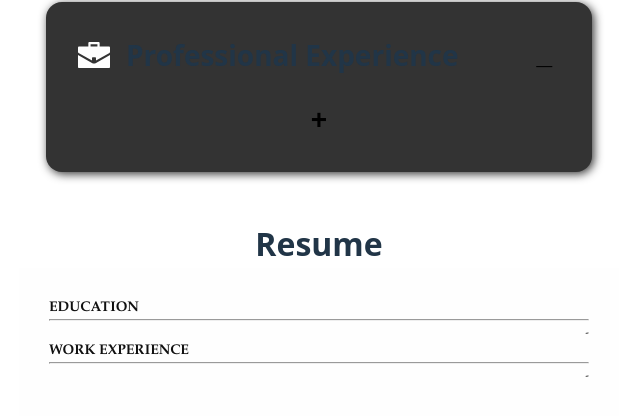
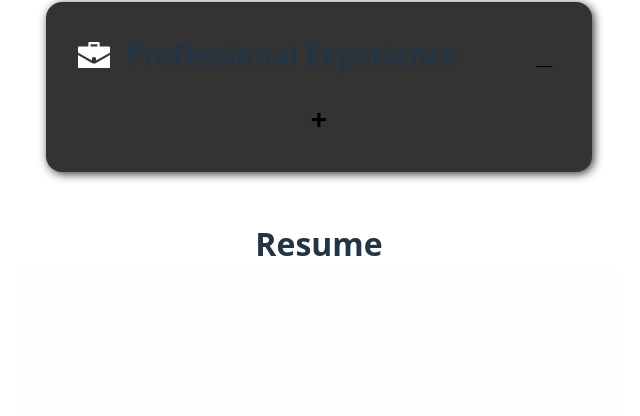
Before and after one commit to Proxtron/resume-builder, a React (Vite) app: page / in a window 1280 px wide. Shown: the part 638-1054 px from the top of the page, without its empty margins (321-961 px from the left). Built offline with nearby package versions, Linux system fonts and the light colour scheme.

Commit message:
Split state into section types

```diff
--- a/src/components/App.jsx
+++ b/src/components/App.jsx
@@ -4,33 +4,23 @@ import OutputColumn from './OutputColumn';
 import { useState } from 'react';
 import { v4 } from 'uuid';
 
-const initialFormValues = {
+const initialGeneralInfoValues = {
   firstName: "",
   lastName: "",
   email: "",
-  phoneNumber: "",
-  school: "",
-  degree: "",
-  degreeStart: "",
-  degreeEnd: "",
-  companyName: "",
-  jobTitle: "",
-  jobDescription: "",
-  startDate: "",
-  endDate: ""
+  phoneNumber: ""
 }
-
 const initialEducationValues = [];
 const initialExperienceValues = [];
 
 function App() {
-  const [formValues, setFormValues] = useState(initialFormValues);
+  const [generalInfoValues, setGeneralInfoValues] = useState(initialGeneralInfoValues);
   const [educationValues, setEducationValues] = useState(initialEducationValues);
   const [experienceValues, setExperienceValues] = useState(initialExperienceValues);
 
   function onFormChange(key, value) {
-    setFormValues({
-        ...formValues,
+    setGeneralInfoValues({
+        ...generalInfoValues,
         [key]: value
     })
   }
@@ -38,6 +28,7 @@ function App() {
   function addEducation() {
     const newEducation = {
       id: v4(),
+      school: "",
       degree: "",
       degreeStart: "",
       degreeEnd: ""
@@ -101,10 +92,10 @@ function App() {
 
   return (
     <div className="app-container">
-      <FormColumn values={formValues} educationValues={educationValues} experienceValues={experienceValues} onFormChange={onFormChange}
-        addEducation={addEducation} editEducation={editEducation} deleteEducation={deleteEducation}
-        addExperience={addExperience} editExperience={editExperience} deleteExperience={deleteExperience}/>
-      <OutputColumn values={formValues}/>
+      <FormColumn generalInfoValues={generalInfoValues} educationValues={educationValues} experienceValues={experienceValues}
+      onFormChange={onFormChange} addEducation={addEducation} editEducation={editEducation} deleteEducation={deleteEducation}
+      addExperience={addExperience} editExperience={editExperience} deleteExperience={deleteExperience} onFormChange={onFormChange}/>
+      <OutputColumn generalInfoValues={generalInfoValues} educationValues={educationValues} experienceValues={experienceValues}/>
     </div>
   );
 }
--- a/src/components/ExperienceForm.jsx
+++ b/src/components/ExperienceForm.jsx
@@ -29,8 +29,8 @@ export default function ExperienceForm({experienceValues, addExperience, editExp
                     {experienceValues.map((experienceItem) => {
                         return (
                             <Fragment key={experienceItem.id}>
-                                <ExperienceFormItem {...experienceItem} editEducation={editExperience}
-                                    deleteEducation={deleteExperience}/>
+                                <ExperienceFormItem {...experienceItem} editExperience={editExperience}
+                                    deleteExperience={deleteExperience}/>
                                 <hr className="form-item-separator"></hr>
                             </Fragment>
                         )
--- a/src/components/FormColumn.jsx
+++ b/src/components/FormColumn.jsx
@@ -3,11 +3,11 @@ import EducationForm from "./EducationForm";
 import ExperienceForm from "./ExperienceForm";
 import "../styles/FormColumn.css";
 
-export default function FormColumn({values, onFormChange, educationValues, addEducation, editEducation,
+export default function FormColumn({generalInfoValues, onFormChange, educationValues, addEducation, editEducation,
         deleteEducation, addExperience, editExperience, deleteExperience, experienceValues}) {
     return (
         <section className="form-column">
-            <GeneralInformationForm values={values} onFormChange={onFormChange}/>
+            <GeneralInformationForm generalInfoValues={generalInfoValues} onFormChange={onFormChange}/>
             <EducationForm educationValues={educationValues} addEducation={addEducation}
                 editEducation={editEducation} deleteEducation={deleteEducation}/>
             <ExperienceForm experienceValues={experienceValues} addExperience={addExperience}
--- a/src/components/GeneralInformationForm.jsx
+++ b/src/components/GeneralInformationForm.jsx
@@ -4,10 +4,10 @@ import InputRow from "./InputRow";
 import InputField from "./InputField";
 import personIcon from "../../public/person-svgrepo-com.svg";
 
-export default function GeneralInformationForm({values, onFormChange}) {
+export default function GeneralInformationForm({generalInfoValues, onFormChange}) {
     const [isOpened, setIsOpened] = useState(true);
 
-    const {first, last, email, phone} = values;
+    const {first, last, email, phone} = generalInfoValues;
 
     function handleOpen() {
         setIsOpened(!isOpened);
--- a/src/components/OutputColumn.jsx
+++ b/src/components/OutputColumn.jsx
@@ -1,12 +1,12 @@
 import ResumePage from "./ResumePage";
 import "../styles/OutputColumn.css";
 
-export default function OutputColumn({values}) {
+export default function OutputColumn(props) {
 
     return (
         <section className="output-column">
             <h2>Resume</h2>
-            <ResumePage values={values}/>
+            <ResumePage {...props}/>
         </section>
 
     )
--- a/src/components/ResumeEducationSection.jsx
+++ b/src/components/ResumeEducationSection.jsx
@@ -1,12 +1,11 @@
 import { validateDate } from "../utils.js";
 
-export default function ResumeEducationSection({school, degree, degreeStart, degreeEnd}) {
+export default function ResumeEducationSection({educationItem}) {
+    let {school, degree, degreeStart, degreeEnd} = educationItem
     degreeStart = validateDate(degreeStart, "MMM. y");
     degreeEnd = validateDate(degreeEnd, "MMM. y");
     return (
         <>
-            <h3 className="resume-section-header">EDUCATION</h3>
-            <hr className="resume-hr"></hr>
             <p className="resume-text-sm left-align"><strong>{school}</strong></p>
             <div className="resume-row">
                 <p className="resume-text-sm">{degree}</p>
--- a/src/components/ResumeExperienceSection.jsx
+++ b/src/components/ResumeExperienceSection.jsx
@@ -1,12 +1,11 @@
 import { validateDate } from "../utils";
 
-export default function ResumeExperienceSection({companyName, jobTitle, startDate, endDate, jobDescription}) {
+export default function ResumeExperienceSection({experienceItem}) {
+    let {companyName, jobTitle, startDate, endDate, jobDescription} = experienceItem;
     startDate = validateDate(startDate, "MMM. y");
     endDate = validateDate(endDate, "MMM. y");
     return (
         <>
-            <h3 className="resume-section-header">WORK EXPERIENCE</h3>
-            <hr className="resume-hr"></hr>
             <p className="resume-text-sm left-align"><strong>{companyName}</strong></p>
             <div className="resume-row">
                 <p className="resume-text-sm">{jobTitle}</p>
--- a/src/components/ResumePage.jsx
+++ b/src/components/ResumePage.jsx
@@ -2,18 +2,44 @@ import "../styles/ResumePage.css";
 import ResumeEducationSection from "./ResumeEducationSection";
 import ResumeExperienceSection from "./ResumeExperienceSection";
 
-export default function ResumePage({values}) {
-    let { firstName, lastName, email, phoneNumber, school, degree, degreeStart,
-        degreeEnd, companyName, jobTitle, jobDescription, startDate, endDate } = values;
+export default function ResumePage(props) {
+    const {generalInfoValues, educationValues, experienceValues} = props
+    // let { firstName, lastName, email, phoneNumber, school, degree, degreeStart,
+    //     degreeEnd, companyName, jobTitle, jobDescription, startDate, endDate } = values;
 
+    const {firstName, lastName, email, phoneNumber} = generalInfoValues;
     return (
         <div className="resume-page">
             <h2 className="name-heading">{firstName} {lastName}</h2>
             <p className="resume-text-sm">{email} {(email && phoneNumber) && "|"} {phoneNumber}</p>
 
-            <ResumeEducationSection school={school} degree={degree} degreeStart={degreeStart} degreeEnd={degreeEnd}/>
-            <ResumeExperienceSection companyName={companyName} jobTitle={jobTitle} jobDescription={jobDescription}
-                startDate={startDate} endDate={endDate}/>
+            {educationValues.length > 0 && (
+                <>
+                <h3 className="resume-section-header">EDUCATION</h3>
+                <hr className="resume-hr"></hr>
+                </>
+            )}
+            {
+                educationValues.map(educationItem => {
+                    return (
+                        <ResumeEducationSection key={educationItem.id} educationItem={educationItem}/>
+                    );
+                })
+            }
+
+            {experienceValues.length > 0 && (
+                <>
+                <h3 className="resume-section-header">WORK EXPERIENCE</h3>
+                <hr className="resume-hr"></hr>
+                </>
+            )}
+            {
+                experienceValues.map(experienceItem => {
+                    return (
+                        <ResumeExperienceSection key={experienceItem.id} experienceItem={experienceItem}/>
+                    );
+                })
+            }
         </div>
     );
 }
```
